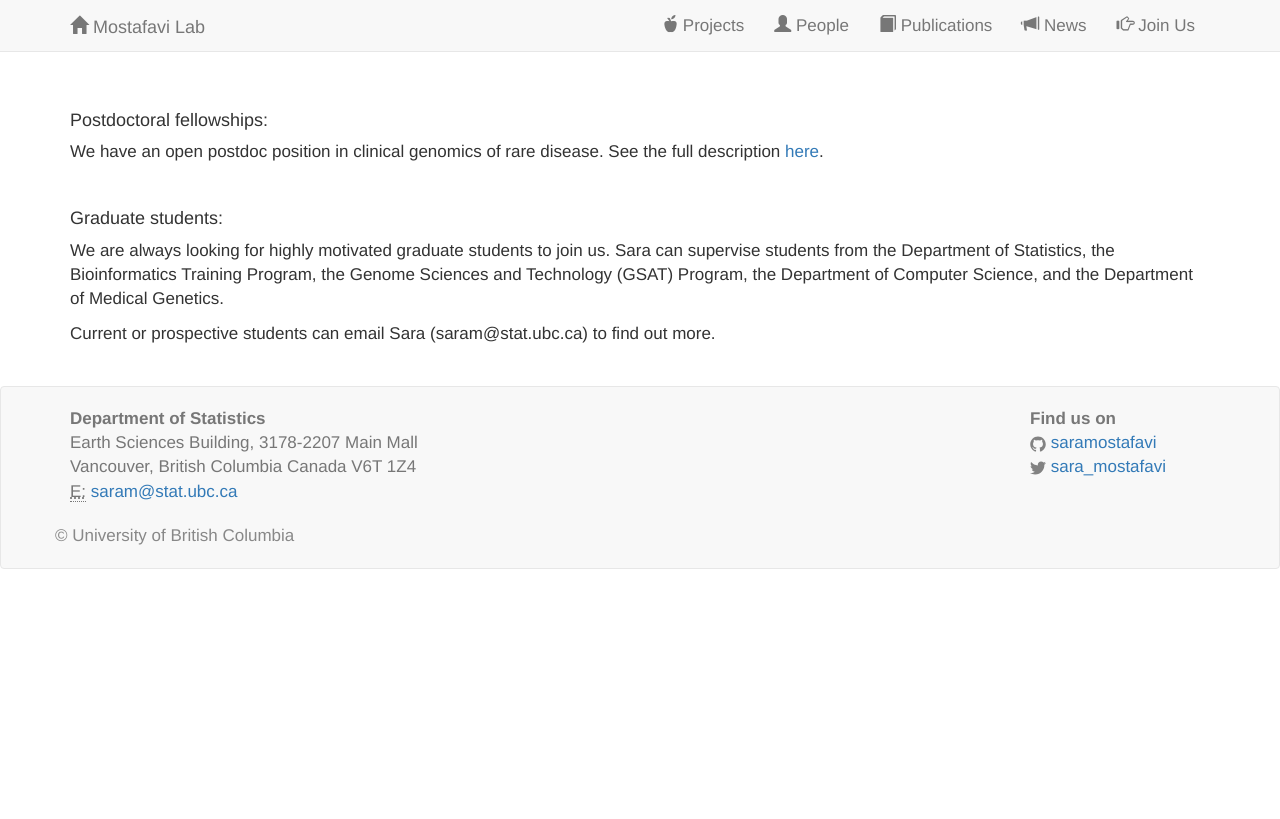
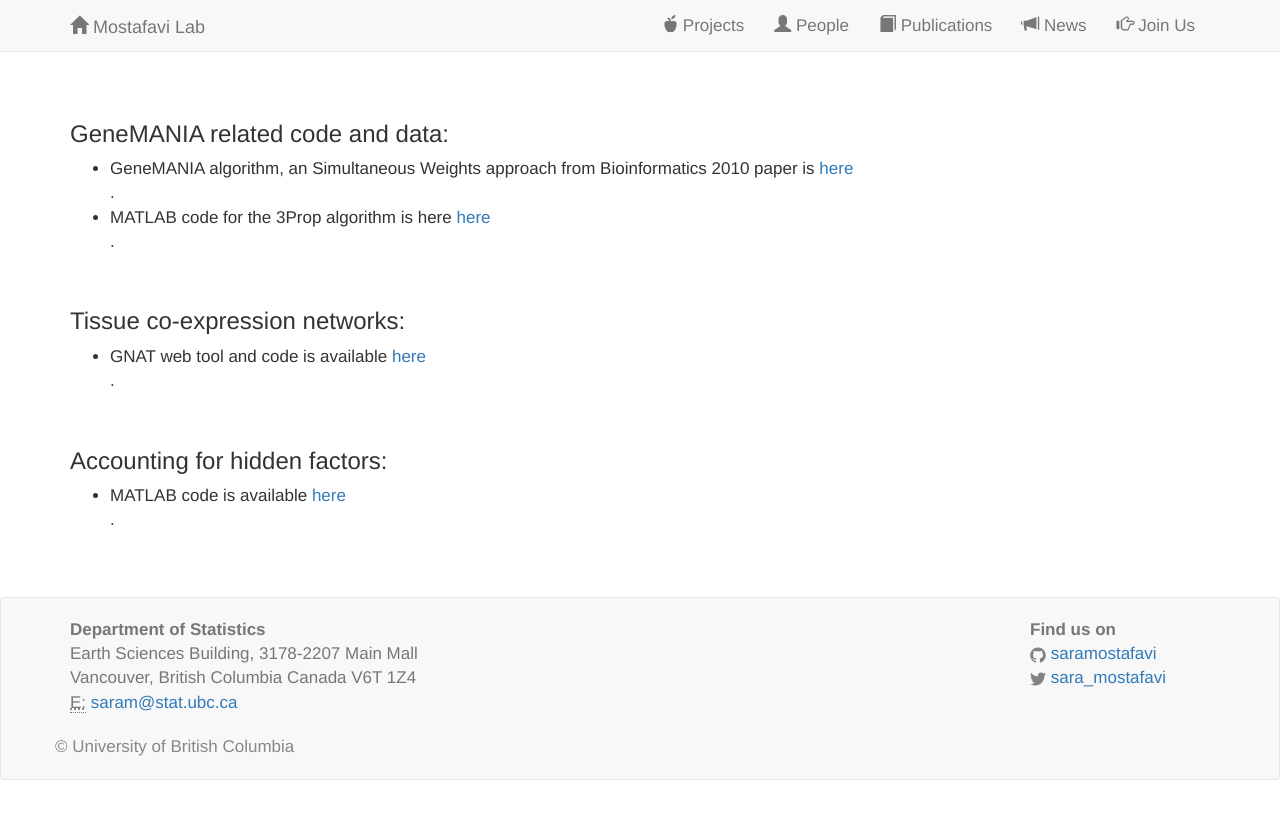
Before and after one commit to saramostafavi/saramostafavi.github.io, a Jekyll site: the page built from software.html, in a window 1280 px wide. Shown: the top 819 px of the page. Built offline with Jekyll 4.4.1, drawn with Linux system fonts in a browser that asks for light colours; nearby versions of some CDN libraries; a style sheet for code colours, icons or effects is not loaded.

Commit message:
Update software.html

```diff
--- a/software.html
+++ b/software.html
@@ -5,18 +5,30 @@
 <div class="people">
     <div class="container">
 
-     <h4>Postdoctoral fellowships:</h4>
+     <h3>GeneMANIA related code and data:</h3>
      <p>
-       We have an open postdoc position  in clinical genomics of rare disease. See the full description <a href="http://stat.ubc.ca/~saram/CVK-SM-postdoc.pdf"> here</a>.
+     <ul>
+         <li>GeneMANIA algorithm, an Simultaneous Weights approach from Bioinformatics 2010 paper is <a href="http://morrislab.med.utoronto.ca/~sara/SW/">here</a></li>.
+         <li>MATLAB code for the 3Prop algorithm is here <a href="http://ai.stanford.edu/~saram/3propcode.zip">here</a></li>.
+     </ul>
+      </p>
+      <br>
+
+      <h3>Tissue co-expression networks:</h3>
+      <p>
+          <ul>
+          <li>GNAT web tool and code is available <a href="http://mostafavilab.stat.ubc.ca/gnat/">here</a></li>.
+          </ul>
+      </p>
+      <br>
+    <h3>Accounting for hidden factors:</h3>
+      <p>
+          <ul>
+          <li>MATLAB code is available <a href="http://ai.stanford.edu/~saram/HCP/">here</a></li>.
+          </ul>
       </p>
 
 <br>
 
-<h4>Graduate students:</h4>
-<p>
-  We are always looking for highly motivated graduate students to join us. Sara can supervise students from the Department of Statistics, the Bioinformatics Training Program,
-  the Genome Sciences and Technology (GSAT) Program, the Department of Computer Science, and the Department of Medical Genetics.</p>
-<p> Current or prospective students can email Sara (saram@stat.ubc.ca) to find out more. </p>
-
 </div>
 </div>
```
